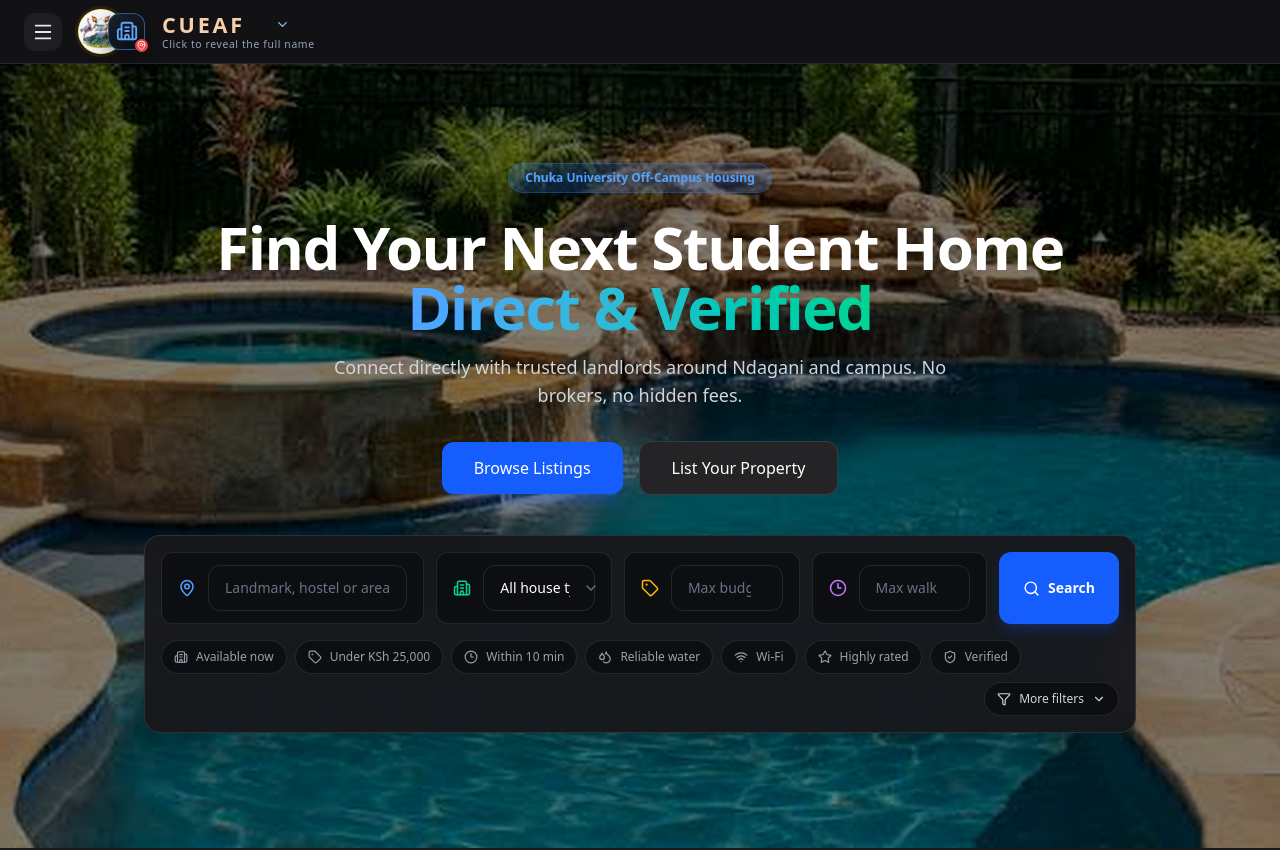
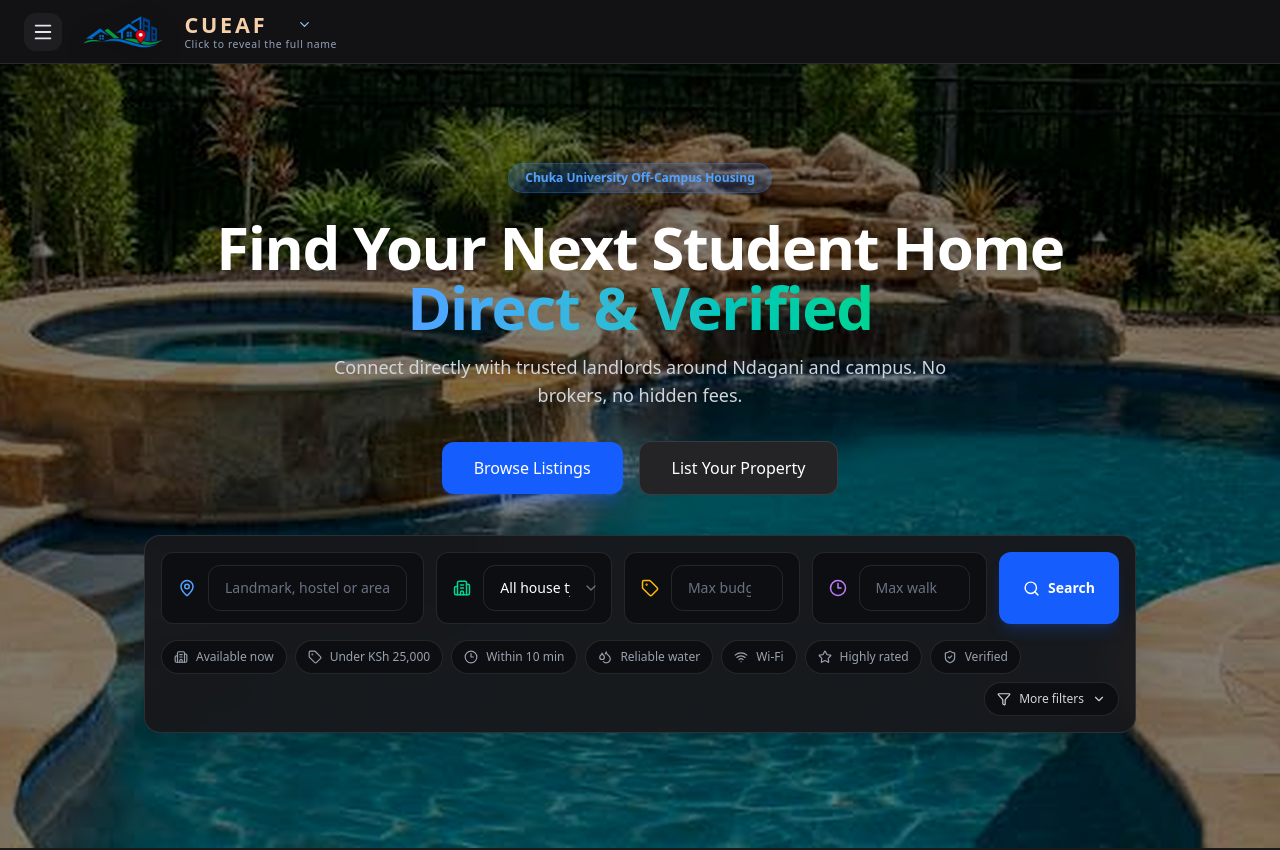
Before and after one commit to coding-gee-21/tenant-app, a Next.js app: page / in a window 1280 px wide. Shown: the top 850 px of the page. Built offline with nearby package versions, Linux system fonts and the light colour scheme; no server answers; the database is empty.

Commit message:
feat: separate CUEAF housing mark from university favicon

```diff
--- a/components/CUEAFBrand.jsx
+++ b/components/CUEAFBrand.jsx
@@ -1,7 +1,7 @@
 import Image from 'next/image';
 import Link from 'next/link';
 import { useEffect, useRef, useState } from 'react';
-import { Building2, ChevronDown, MapPin } from 'lucide-react';
+import { ChevronDown } from 'lucide-react';
 
 export default function CUEAFBrand({ compact = false }) {
   const [expanded, setExpanded] = useState(false);
@@ -9,10 +9,7 @@ export default function CUEAFBrand({ compact = false }) {
 
   useEffect(() => {
     const closeOnOutsideClick = (event) => {
-      if (
-        brandRef.current &&
-        !brandRef.current.contains(event.target)
-      ) {
+      if (brandRef.current && !brandRef.current.contains(event.target)) {
         setExpanded(false);
       }
     };
@@ -27,15 +24,8 @@ export default function CUEAFBrand({ compact = false }) {
     document.addEventListener('keydown', closeOnEscape);
 
     return () => {
-      document.removeEventListener(
-        'mousedown',
-        closeOnOutsideClick
-      );
-
-      document.removeEventListener(
-        'keydown',
-        closeOnEscape
-      );
+      document.removeEventListener('mousedown', closeOnOutsideClick);
+      document.removeEventListener('keydown', closeOnEscape);
     };
   }, []);
 
@@ -46,36 +36,22 @@ export default function CUEAFBrand({ compact = false }) {
   return (
     <span
       ref={brandRef}
-      className={`cueaf-brand ${
-        compact ? 'cueaf-brand--compact' : ''
-      }`}
+      className={`cueaf-brand ${compact ? 'cueaf-brand--compact' : ''}`}
       aria-label="Chuka University External Accommodation Facilities"
     >
       <Link
         href="/"
         className="cueaf-brand__home"
-        aria-label="CUEAF home"
+        aria-label="Go to the CUEAF home page"
       >
-        <span className="cueaf-brand__crest-wrap">
+        <span className="cueaf-brand__mark-wrap">
           <Image
-            src="/chuka-university-crest.jpeg"
-            alt="Chuka University crest"
-            width={44}
-            height={44}
-            className="cueaf-brand__crest"
+            src="/cueaf-housing-mark.png"
+            alt="CUEAF housing and location symbol"
+            width={100}
+            height={40}
+            className="cueaf-brand__mark"
             priority
-          />
-        </span>
-
-        <span
-          className="cueaf-brand__housing"
-          aria-hidden="true"
-        >
-          <Building2 size={22} />
-
-          <MapPin
-            size={13}
-            className="cueaf-brand__pin"
           />
         </span>
       </Link>
@@ -83,9 +59,7 @@ export default function CUEAFBrand({ compact = false }) {
       <button
         type="button"
         className="cueaf-brand__wordmark"
-        onClick={() =>
-          setExpanded((current) => !current)
-        }
+        onClick={() => setExpanded((current) => !current)}
         aria-expanded={expanded}
         aria-controls={expandedNameId}
         aria-label={
@@ -98,30 +72,25 @@ export default function CUEAFBrand({ compact = false }) {
 
         <ChevronDown
           size={15}
-          aria-hidden="true"
           className={
             expanded
               ? 'cueaf-brand__chevron cueaf-brand__chevron--open'
               : 'cueaf-brand__chevron'
           }
+          aria-hidden="true"
         />
 
-        {!compact && (
-          <small>Click to reveal the full name</small>
-        )}
+        {!compact && <small>Click to reveal the full name</small>}
       </button>
 
       <span
         id={expandedNameId}
         className={`cueaf-brand__expanded-name ${
-          expanded
-            ? 'cueaf-brand__expanded-name--visible'
-            : ''
+          expanded ? 'cueaf-brand__expanded-name--visible' : ''
         }`}
         aria-hidden={!expanded}
       >
         <small>CUEAF means</small>
-
         <strong>
           Chuka University External Accommodation Facilities
         </strong>
--- a/styles/globals.css
+++ b/styles/globals.css
@@ -25,48 +25,27 @@
   color: #fff7ed;
 }
 
-.cueaf-brand__crest-wrap {
+.cueaf-brand__mark-wrap {
   display: grid;
   place-items: center;
-  width: 2.85rem;
-  height: 2.85rem;
+  width: 5.6rem;
+  height: 2.8rem;
   flex: 0 0 auto;
-  overflow: hidden;
-  border: 1px solid rgba(250, 204, 21, 0.48);
-  border-radius: 9999px;
-  background: #ffffff;
-  box-shadow: 0 0 0 3px rgba(250, 204, 21, 0.08);
+  border-radius: 0.7rem;
+  transition: background-color 160ms ease, transform 160ms ease;
 }
 
-.cueaf-brand__crest {
+.cueaf-brand__home:hover .cueaf-brand__mark-wrap,
+.cueaf-brand__home:focus-visible .cueaf-brand__mark-wrap {
+  background: rgba(255, 255, 255, 0.06);
+  transform: translateY(-1px);
+}
+
+.cueaf-brand__mark {
   width: 100%;
   height: 100%;
   object-fit: contain;
-}
-
-.cueaf-brand__housing {
-  position: relative;
-  display: grid;
-  place-items: center;
-  width: 2.3rem;
-  height: 2.3rem;
-  margin-left: -0.95rem;
-  flex: 0 0 auto;
-  border: 1px solid rgba(96, 165, 250, 0.45);
-  border-radius: 0.75rem;
-  color: #60a5fa;
-  background: linear-gradient(145deg, #17202d, #0a0e14);
-  box-shadow: 0 8px 22px rgba(0, 0, 0, 0.38);
-}
-
-.cueaf-brand__pin {
-  position: absolute;
-  right: -0.25rem;
-  bottom: -0.2rem;
-  padding: 0.08rem;
-  border-radius: 9999px;
-  color: #ffffff;
-  background: #ef4444;
+  filter: drop-shadow(0 7px 12px rgba(0, 0, 0, 0.34));
 }
 
 .cueaf-brand__wordmark {
@@ -90,9 +69,9 @@
   white-space: nowrap;
 }
 
-.cueaf-brand--compact .cueaf-brand__crest-wrap {
-  width: 2.55rem;
-  height: 2.55rem;
+.cueaf-brand--compact .cueaf-brand__mark-wrap {
+  width: 4.7rem;
+  height: 2.35rem;
 }
 
 .cueaf-brand--compact .cueaf-brand__wordmark strong {
@@ -274,8 +253,9 @@
 }
 
 @media (max-width: 390px) {
-  .cueaf-brand__housing {
-    display: none;
+  .cueaf-brand__mark-wrap {
+    width: 4rem;
+    height: 2rem;
   }
 
   .cueaf-brand__wordmark strong {
```
Also changed, not shown: public/cueaf-housing-mark.png (added).
